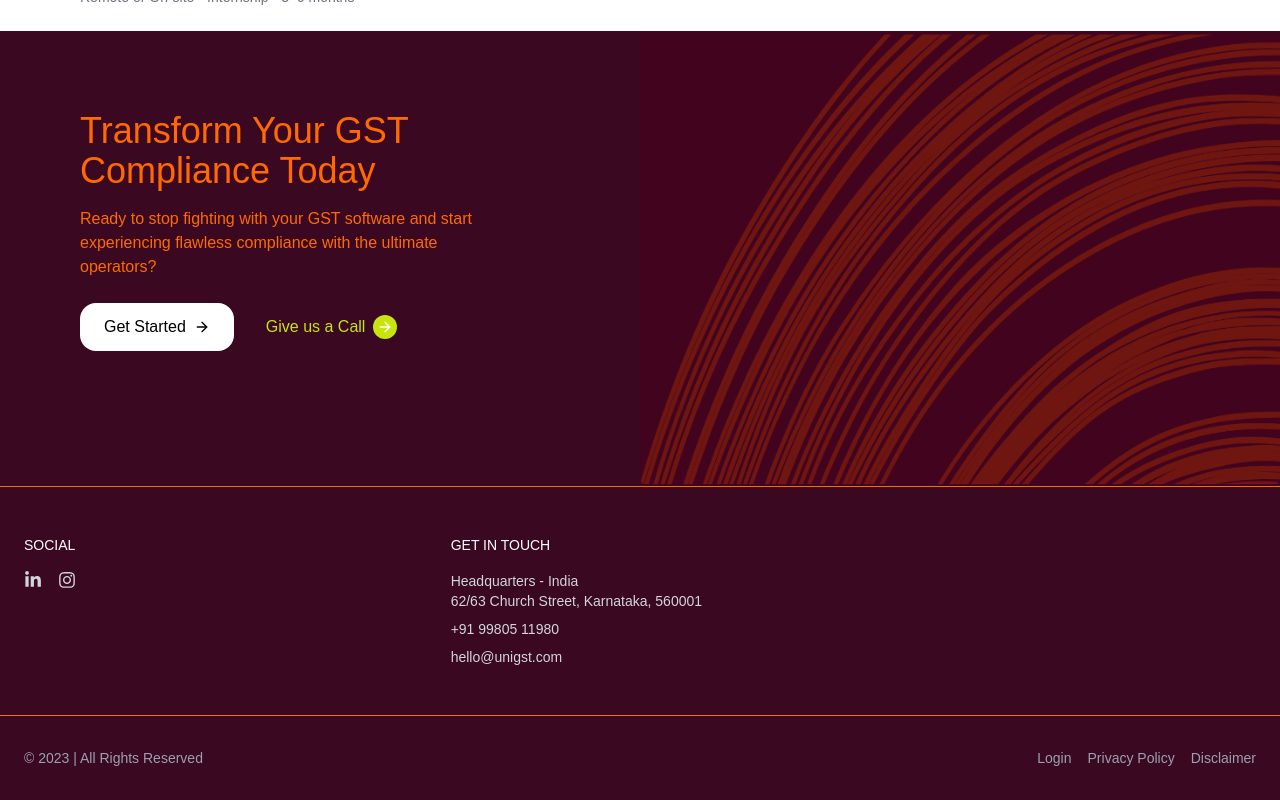
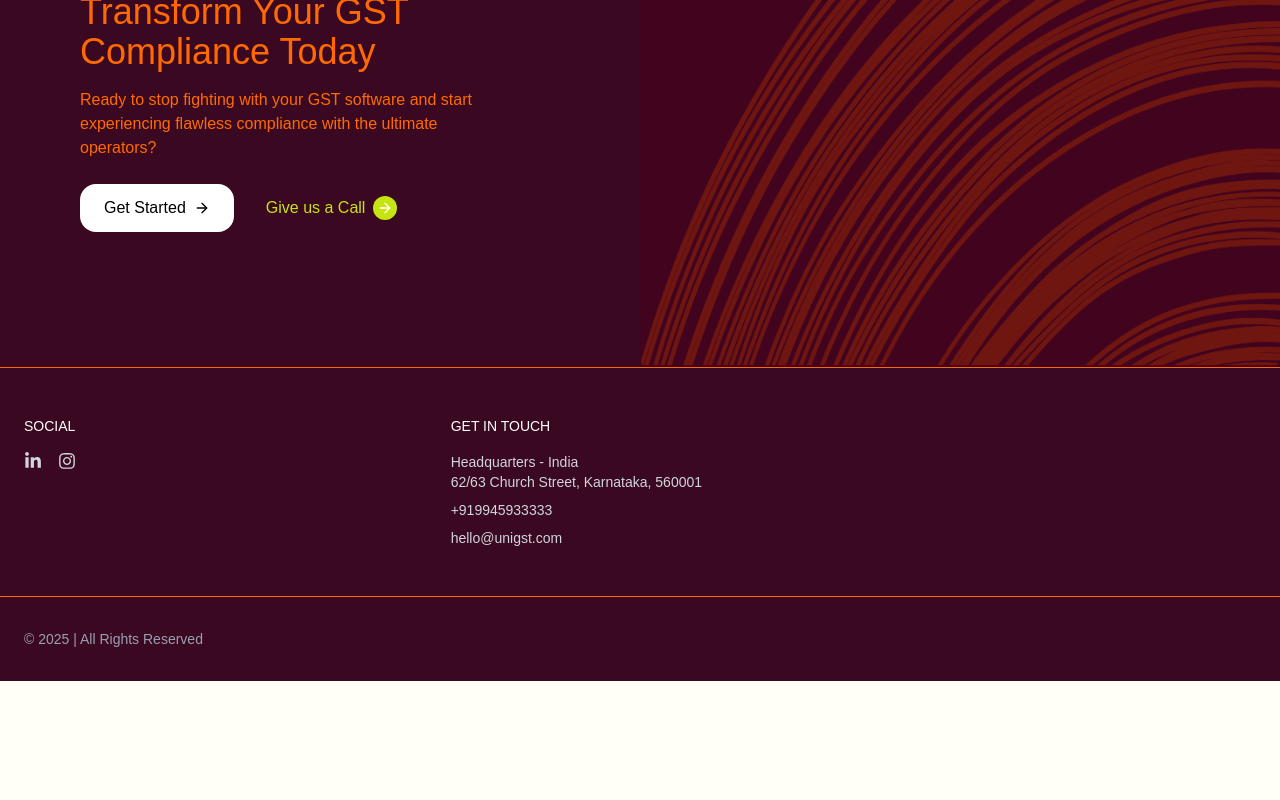
Before and after one commit to greatby/gst-next, a Next.js app: page /jobs in a window 1280 px wide. Shown: the part 1222-2022 px from the top of the page. After the commit the page ends 1903 px from the top, so only its background shows below. Built offline with nearby package versions, Linux system fonts and the light colour scheme; a web font is replaced by a local one.

Commit message:
Changed contact number

```diff
--- a/src/components/Careers.jsx
+++ b/src/components/Careers.jsx
@@ -138,7 +138,7 @@ You’ll work on interfaces, brand communication, motion graphics, and storytell
       </div>
 
       {/* Awards Grid */}
-      <div className="max-w-6xl mx-auto grid grid-cols-1 sm:grid-cols-3 border border-black text-black rounded-lg overflow-hidden">
+      {/* <div className="max-w-6xl mx-auto grid grid-cols-1 sm:grid-cols-3 border border-black text-black rounded-lg overflow-hidden">
         <div className="flex flex-col items-center justify-center p-8 border-b sm:border-b-0 sm:border-r border-black">
           <svg
             width="96"
@@ -196,7 +196,7 @@ You’ll work on interfaces, brand communication, motion graphics, and storytell
             className="h-10"
           />
         </a>
-      </div>
+      </div> */}
 
       {/* Job Listings */}
       <div className="max-w-6xl mx-auto mt-16 px-4">
--- a/src/components/Footer.jsx
+++ b/src/components/Footer.jsx
@@ -34,7 +34,7 @@ const Footer = () => {
               Get Started <FiArrowRight size={16} />
             </Link>
             <motion.a
-              href="tel:+919980511980"
+              href="tel:+919945933333"
               onHoverStart={() => setHovered(true)}
               onHoverEnd={() => setHovered(false)}
               className="relative md:flex items-center rounded-full overflow-hidden px-4 py-2 cursor-pointer"
@@ -57,7 +57,7 @@ const Footer = () => {
                   exit={{ opacity: 0, x: -20 }}
                   transition={{ duration: 0.3 }}
                 >
-                  {hovered ? "+919980511980" : "Give us a Call"}
+                  {hovered ? "+919945933333" : "Give us a Call"}
                 </motion.span>
                 <motion.span
                   className="flex items-center justify-center w-6 h-6 rounded-full text-white"
@@ -168,7 +168,7 @@ const Footer = () => {
               </a>
             </li>
             <li>
-              <a href="tel:+919980511980">+91 99805 11980</a>
+              <a href="tel:+919980511980">+919945933333</a>
             </li>
             <li>
               <a href="mailto:hello@unigst.com">hello@unigst.com</a>
@@ -179,12 +179,7 @@ const Footer = () => {
 
       {/* Bottom Section */}
       <div className="max-w-[90rem] mx-auto px-6 py-8 border-t border-orange-500 flex flex-col md:flex-row items-center justify-between text-sm text-gray-400">
-        <p>© 2023 | All Rights Reserved</p>
-        <div className="flex gap-4 mt-4 md:mt-0">
-          <Link href="/sample-page">Login</Link>
-          <Link href="/privacy-policy">Privacy Policy</Link>
-          <Link href="/disclaimer">Disclaimer</Link>
-        </div>
+        <p>© 2025 | All Rights Reserved</p>
       </div>
     </footer>
   );
--- a/src/components/Navbar.jsx
+++ b/src/components/Navbar.jsx
@@ -181,7 +181,7 @@ export default function Navbar() {
         <div className="flex items-center gap-6">
           <button
             onClick={() => {
-              const phone = "919980511980";
+              const phone = "919945933333";
               const text = encodeURIComponent(
                 "Hello UNIGST,\n\n" +
                   "I’d like to know more about your compliance services.\n\n" +
@@ -199,13 +199,13 @@ export default function Navbar() {
               WhatsApp
             </span>
             <span className="absolute hidden w-full sm:inline opacity-0 transition-opacity sm:group-hover:opacity-100">
-              +91 99805 11980
+              +919945933333
             </span>
           </button>
           {/* Call link with hover animation */}
 
           <motion.a
-            href="tel:+919980511980"
+            href="tel:+919945933333"
             onHoverStart={() => setHovered(true)}
             onHoverEnd={() => setHovered(false)}
             className="relative hidden md:flex items-center rounded-full overflow-hidden px-4 py-2 cursor-pointer"
@@ -224,7 +224,7 @@ export default function Navbar() {
                 exit={{ opacity: 0, x: -20 }}
                 transition={{ duration: 0.3 }}
               >
-                {hovered ? "+919980511980" : "Give us a Call"}
+                {hovered ? "+919945933333" : "Give us a Call"}
               </motion.span>
               <motion.span
                 className="flex items-center justify-center w-6 h-6 rounded-full text-white"
@@ -291,14 +291,14 @@ export default function Navbar() {
                 Email Us <FiArrowRight />
               </Link>
               <a
-                href="tel:+919980511980"
+                href="tel:+919945933333"
                 className="bg-lime-400 text-[#4a004a] px-6 py-2 rounded-xl font-medium flex items-center gap-2"
               >
                 Call Us <FiArrowRight />
               </a>
               <button
                 onClick={() => {
-                  const phone = "919980511980";
+                  const phone = "919945933333";
                   const text = encodeURIComponent(
                     "Hello UNIGST,\n\n" +
                       "I’d like to know more about your compliance services.\n\n" +
```
